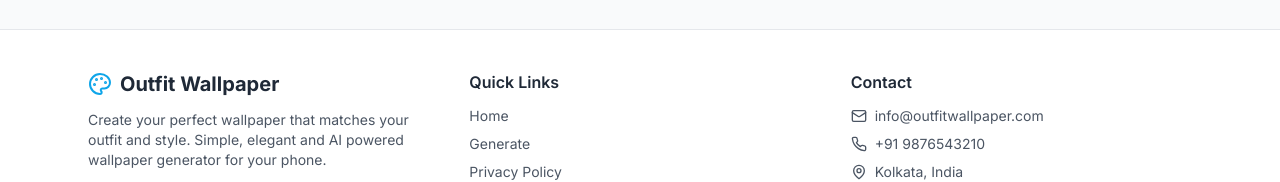
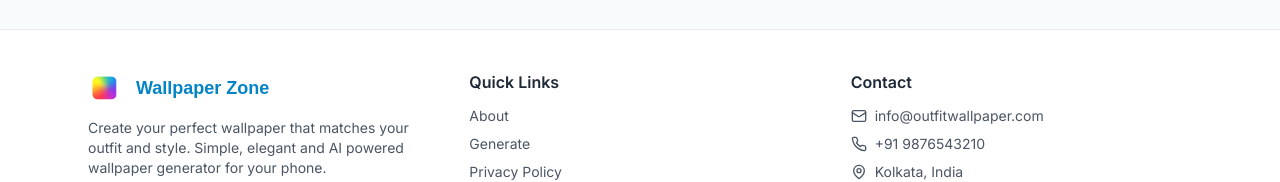
Before and after one commit to codewithdhruba01/OutfitWallpaper, a React (Vite) app: page / in a window 1280 px wide. Shown: the part 981-1163 px from the top of the page. Built offline with nearby package versions, Linux system fonts and the light colour scheme; a web font is replaced by a local one.

Commit message:
change logo

```diff
--- a/src/components/Footer.tsx
+++ b/src/components/Footer.tsx
@@ -9,8 +9,12 @@ const Footer: React.FC = () => {
         {/* Brand + Description */}
         <div>
           <div className="flex items-center space-x-2 mb-3">
-            <Palette className="text-brand-500" size={24} />
-            <span className="text-xl font-bold text-gray-800 dark:text-gray-100">Outfit Wallpaper</span>
+                 <img
+                  src="./logo/wallpaper-logo.png"
+                  alt="Logo"
+                  className="h-9 w-8 mr-2 rounded-full"
+                  />
+            <span className="text-lg font-bold text-brand-600 dark:text-brand-400 flex items-center font-synonym">Wallpaper Zone</span>
           </div>
           <p className="text-gray-600 dark:text-gray-400 text-sm mb-4">
             Create your perfect wallpaper that matches your outfit and style.
@@ -41,7 +45,7 @@ const Footer: React.FC = () => {
         <div>
           <h4 className="text-gray-800 dark:text-gray-100 font-semibold mb-3">Quick Links</h4>
           <ul className="space-y-2 text-sm text-gray-600 dark:text-gray-400">
-            <li><a href="/" className="hover:text-brand-500 transition">Home</a></li>
+            <li><a href="/about" className="hover:text-brand-500 transition">About</a></li>
             <li><a href="/generate" className="hover:text-brand-500 transition">Generate</a></li>
             <li><a href="#" className="hover:text-brand-500 transition">Privacy Policy</a></li>
             <li><a href="#" className="hover:text-brand-500 transition">Terms & Conditions</a></li>
```
